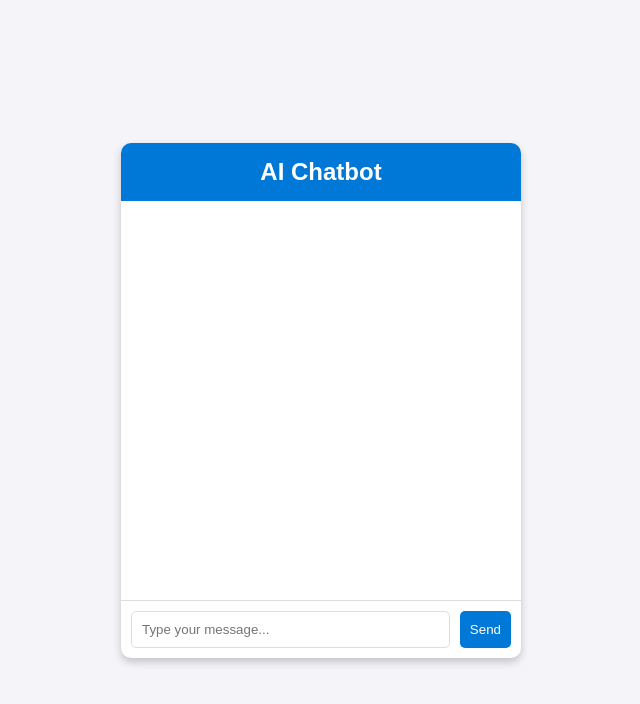
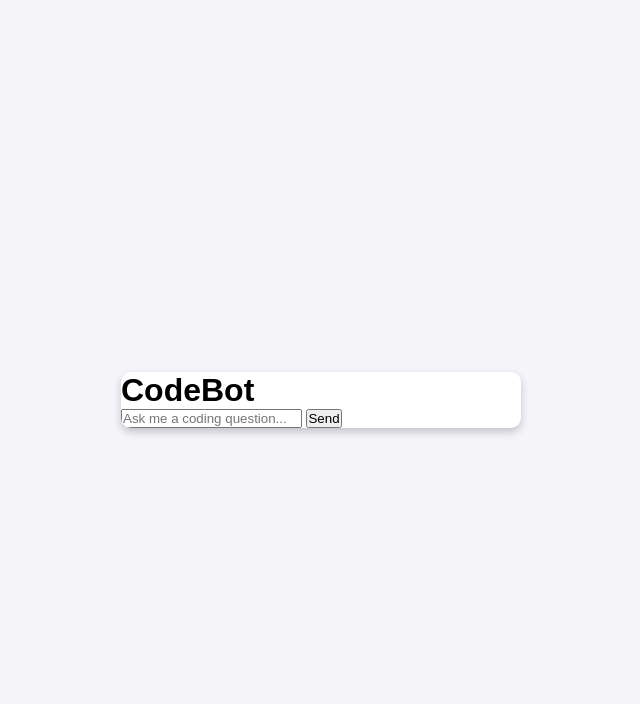
Before and after one commit to elevatorfan2023/Coding-ai, a plain HTML site: page index.html in a window 1280 px wide. Shown: the whole page, without its empty margins (319-959 px from the left). Drawn offline with Linux system fonts and the light colour scheme.

Commit message:
Update index.html

```diff
--- a/index.html
+++ b/index.html
@@ -3,22 +3,18 @@
 <head>
     <meta charset="UTF-8">
     <meta name="viewport" content="width=device-width, initial-scale=1.0">
-    <title>AI Chatbot</title>
+    <title>CodeBot - Coding Chatbot</title>
     <link rel="stylesheet" href="styles.css">
 </head>
 <body>
     <div class="chat-container">
-        <div class="chat-header">
-            <h2>AI Chatbot</h2>
-        </div>
-        <div id="chat-box" class="chat-box">
-            <!-- Chat messages will appear here -->
-        </div>
-        <div class="chat-input">
-            <input type="text" id="user-input" placeholder="Type your message..." onkeypress="handleKeyPress(event)">
+        <h1>CodeBot</h1>
+        <div class="chat-window" id="chat-window"></div>
+        <div class="input-area">
+            <input type="text" id="user-input" placeholder="Ask me a coding question...">
             <button onclick="sendMessage()">Send</button>
         </div>
     </div>
-    <script src="scripts.js"></script>
+    <script src="script.js"></script>
 </body>
 </html>
```
